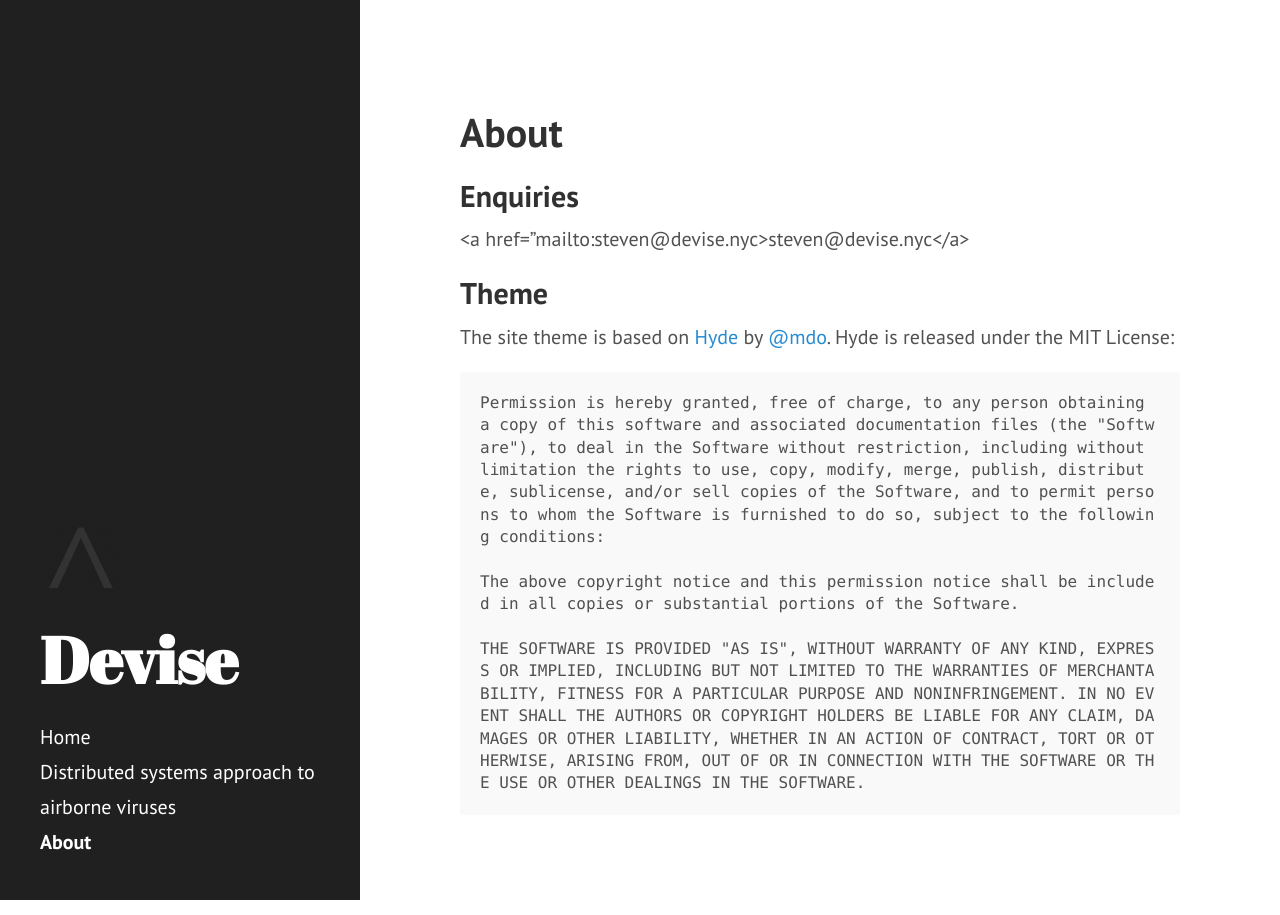
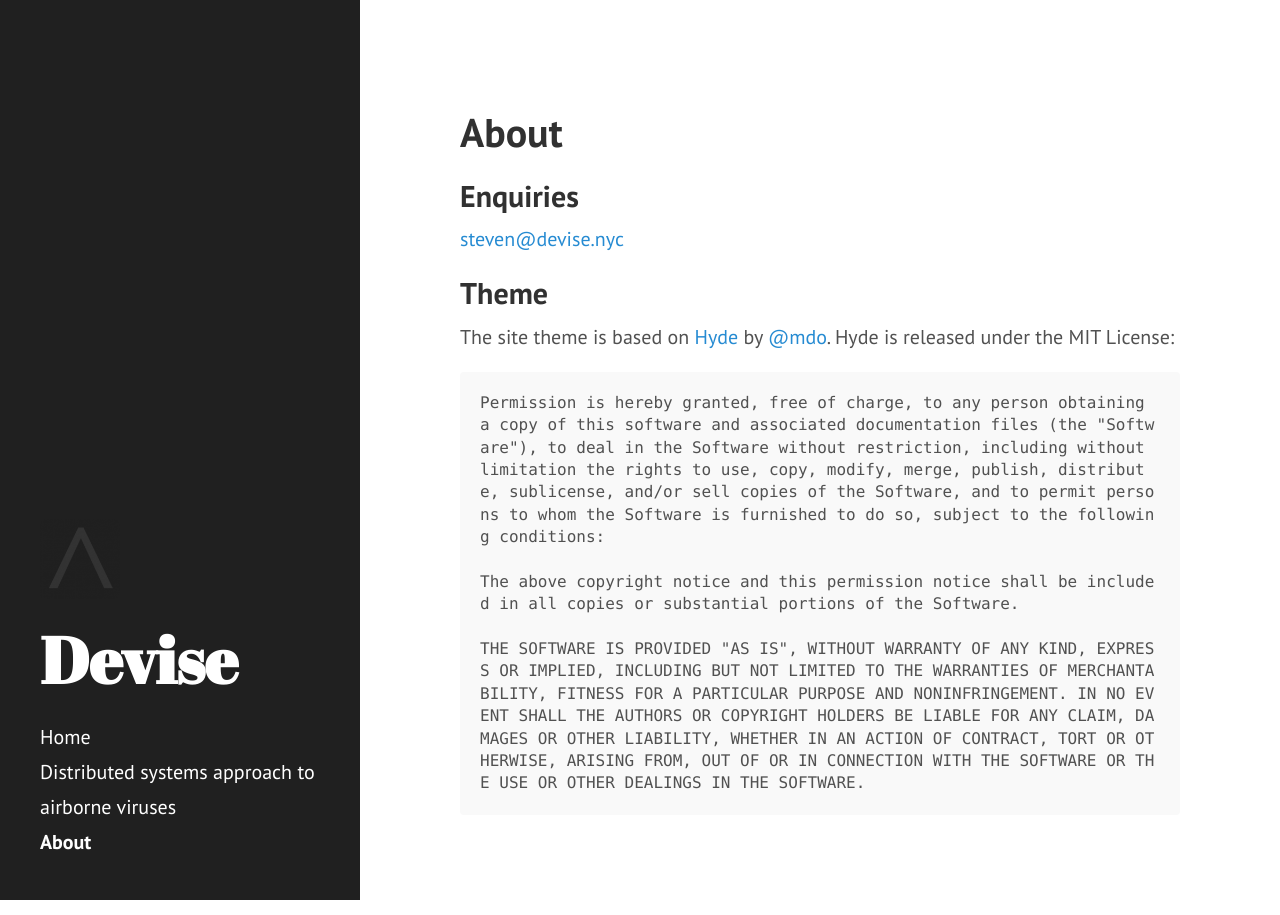
Before and after one commit to devisenyc/devisenyc.github.io, a Jekyll site: the page built from about.md, in a window 1280 px wide. Built offline with Jekyll 4.4.1, drawn with Linux system fonts in a browser that asks for light colours; some of the changed lines change nothing that is shown.

Commit message:
fix link to use .md format

```diff
--- a/about.md
+++ b/about.md
@@ -5,7 +5,7 @@ title: About
 Enquiries
 ---------
 
-<a href="mailto:steven@devise.nyc>steven@devise.nyc</a>
+[steven@devise.nyc](mailto:steven@devise.nyc)
 
 Theme
 -----
```
